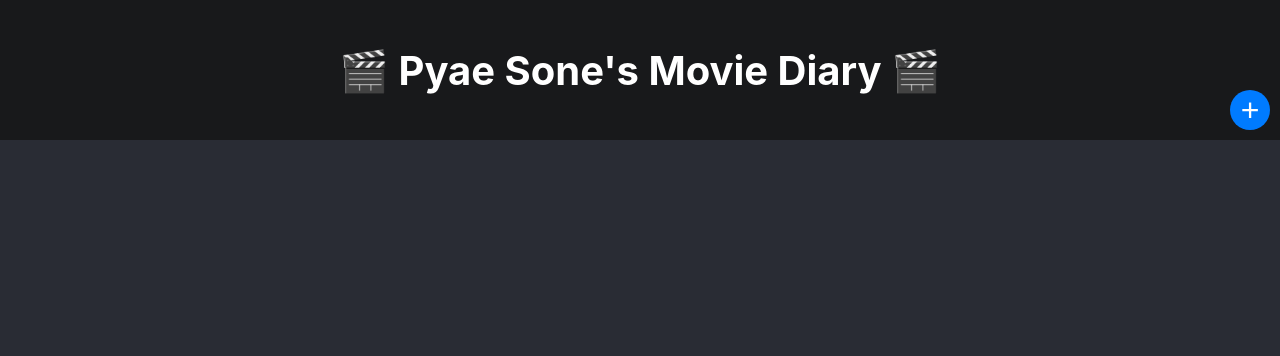
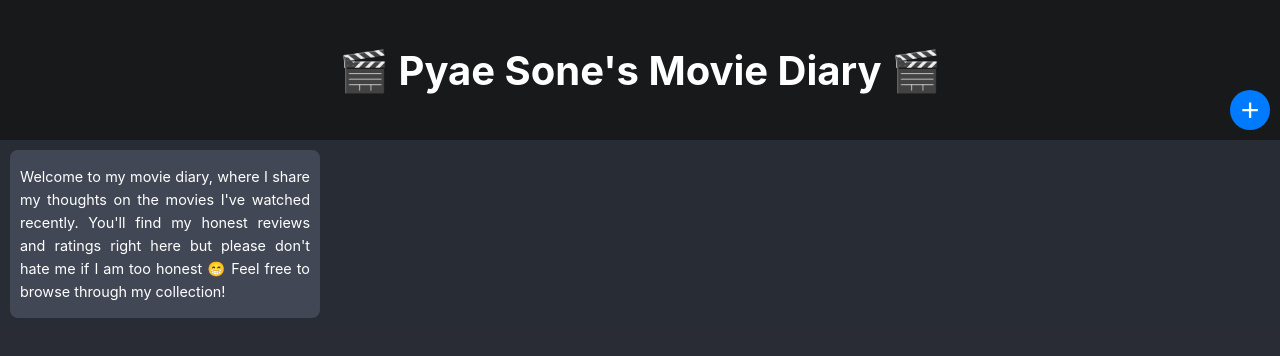
Before and after one commit to Tr1pl3x/my-movie-diary, a React (Create React App) app: page / in a window 1280 px wide. Shown: the top 356 px of the page. Built offline with nearby package versions, Linux system fonts and the light colour scheme.

Commit message:
added intro component and adjusted the uI

```diff
--- a/src/App.css
+++ b/src/App.css
@@ -1,20 +1,23 @@
-.add-button {
-    position: absolute;
-    bottom: 10px;
-    right: 10px;
-    background-color: transparent;
-    border: none;
-    cursor: pointer;
-    outline: none;
-    z-index: 10;             /* Ensure it's above other elements */
+.content-wrapper {
+    display: flex;
+    justify-content: space-between;
+    align-items: flex-start;
+    width: 100%;
+    background-color: #282c34;
+
 }
 
-.add-button img {
-    width: 30px;
-    height: 30px;
-    user-select: none;       /* Prevents text selection */
+.left-side-content {
+    flex: 1;
+    max-width: 325px;
+    border-radius: 8px;
+    padding: 10px 0px 10px 10px;
+
 }
 
-.add-button:focus {
-    outline: none;           /* Removes any outline on focus */
+.right-side-content {
+    flex: 2;
+    border-radius: 8px;
+    display: flex;
+    flex-direction: column;
 }
--- a/src/App.js
+++ b/src/App.js
@@ -2,6 +2,7 @@ import React, { useState, useEffect } from 'react';
 import TitleComponent from './components/TitleComponent/TitleComponent';
 import MovieComponent from './components/MovieComponent/MovieComponent';
 import AddMovieComponent from './components/AddMovieComponent/AddMovieComponent';
+import IntroComponent from './components/IntroComponent/IntroComponent';
 import './App.css';
 
 const App = () => {
@@ -58,16 +59,18 @@ const App = () => {
     return (
         <div className="App">
             <TitleComponent toggleAddMovie={() => setShowAddMovie(!showAddMovie)} />
+            <div className="content-wrapper">  {/* Yellow box */}
+                <div className="left-side-content"> {/* Purple box 1 */}
+                    <IntroComponent />
+                </div>
+                <div className="right-side-content"> {/* Purple box 2 */}
                     {showAddMovie && (
                         <AddMovieComponent
                             addMovie={addMovie}
-                    editMovie={
-                        editMovieIndex !== null ? movies[editMovieIndex] : null
-                    } closeForm={closeForm}
+                            editMovie={editMovieIndex !== null ? movies[editMovieIndex] : null}
+                            closeForm={closeForm}
                         />
-
                     )}
-            <div className="movie-list">
                     {movies.map((movie, index) => (
                         <MovieComponent
                             key={index}
@@ -78,6 +81,7 @@ const App = () => {
                     ))}
                 </div>
             </div>
+        </div>
     );
 };
 
--- a/src/components/AddMovieComponent/AddMovieComponent.module.css
+++ b/src/components/AddMovieComponent/AddMovieComponent.module.css
@@ -3,7 +3,7 @@
     color: white;
     padding: 20px;
     border-radius: 10px;
-    margin: 20px auto;
+    margin: 20px 0px 20px 100px;
     width: 640px;
 }
 
@@ -65,8 +65,8 @@ button:hover {
 
 .closeButton {
     position: absolute;
-    top: 180px; /* Adjust this to position vertically */
-    right: 440px; /* Adjust this to position horizontally */
+    top: 170px; /* Adjust this to position vertically */
+    right: 420px; /* Adjust this to position horizontally */
     cursor: pointer;
     font-size: 1.5rem;
     background: none;
--- /dev/null
+++ b/src/components/IntroComponent/IntroComponent.js
@@ -0,0 +1,12 @@
+import React from 'react';
+import styles from './IntroComponent.module.css';
+
+const IntroductionComponent = () => {
+    return (
+        <div className={styles.introduction}>
+            <p>Welcome to my movie diary, where I share my thoughts on the movies I've watched recently. You'll find my honest reviews and ratings right here but please don't hate me if I am too honest 😁 Feel free to browse through my collection!</p>
+        </div>
+    );
+};
+
+export default IntroductionComponent;
--- /dev/null
+++ b/src/components/IntroComponent/IntroComponent.module.css
@@ -0,0 +1,11 @@
+.introduction {
+    background-color: rgb(66, 71, 85);
+    color: white;
+    padding: 10px 10px 15px 0px;
+    border-radius: 8px;
+    width: 300px; /* Consistent with your width setting */
+    font-size: 0.9rem;
+    line-height: 1.6;
+    text-align: justify; /* This aligns the text to both the left and right */
+    height: auto;
+}
--- a/src/components/MovieComponent/MovieComponent.module.css
+++ b/src/components/MovieComponent/MovieComponent.module.css
@@ -3,7 +3,10 @@
     position: relative; /* Allows absolute positioning within this container */
     border: 1px solid #000000;
     padding: 10px;
-    margin: 10px auto;
+    margin-top: 10px;
+    margin-bottom: 10px;
+    margin-left: 0px;
+    margin-right: 0px;
     width: 900px;
     border-radius: 10px;
     background-color: rgb(24 25 27);
```
Lines whose indentation alone changed are shown as unchanged.
